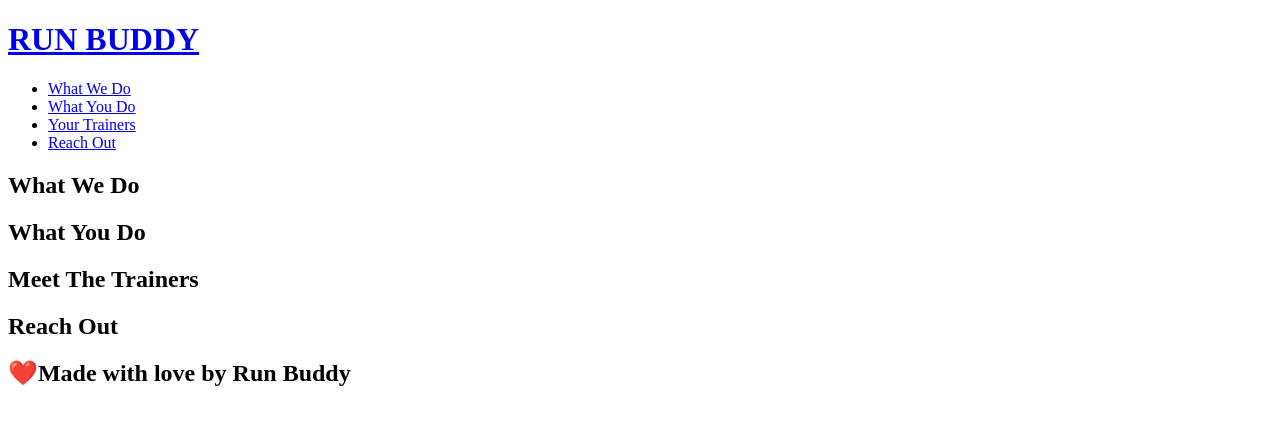
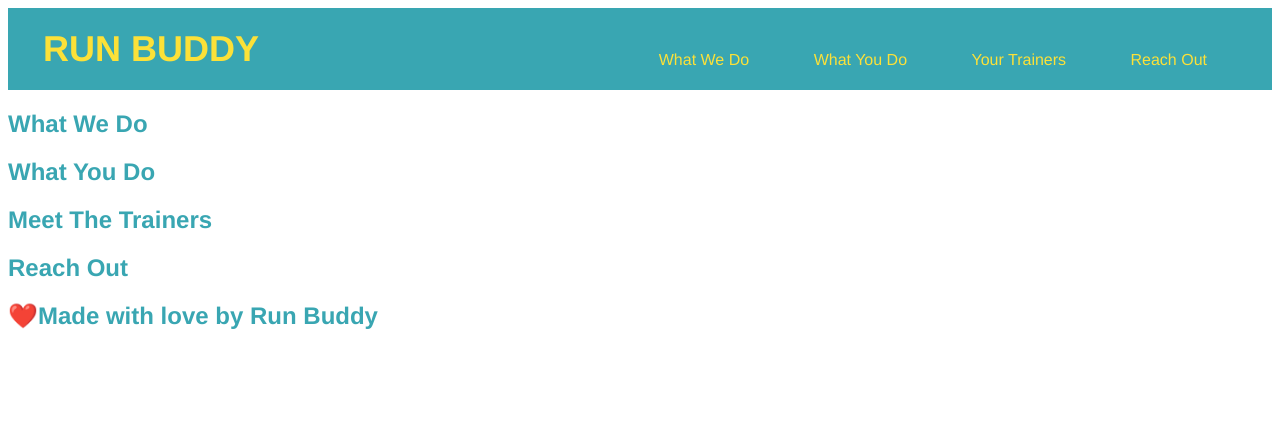
Before and after one commit to ebodabebo/run-buddy, a plain HTML site: page index.html in a window 1280 px wide. Drawn offline with Linux system fonts and the light colour scheme.

Commit message:
CSS Style Sheet Changes

```diff
--- /dev/null
+++ b/assets/css/style.css
@@ -0,0 +1,50 @@
+style.css
+* {
+  margin: 0;
+  padding: 0;
+}
+body {
+  /*more on this crazy alphanumerical value in a minute! */
+  color: #39a6b2;
+  font-family: Helvetica, Arial, sans-serif;
+}
+/* apply styles to <header> */
+header {
+  padding: 20px 35px;
+  background-color: #39a6b2;
+}
+header h1 {
+  font-weight: bold;
+  font-size: 36px;
+  color: #fce138;
+  margin: 0;
+  display: inline;
+}
+
+header a {
+  text-decoration: none;
+  color: #fce138;
+}
+
+header nav {
+  float: right;
+  margin: 7px 0;
+}
+
+header nav ul li {
+  display: inline;
+}
+
+header nav ul li a {
+  margin: 0 30px;
+  font-weight: lighter;
+  font: 22px;
+}
+
+header h1 {
+  font-weight: bold;
+  font-size: 36px;
+  color: #fce138;
+  margin: 0;
+  display: inline;
+}
--- a/index.html
+++ b/index.html
@@ -3,7 +3,8 @@
     <head>
         <meta charset="UTF-8" />
         <title>Run Buddy</title>
-    </head>
+        <link rel="stylesheet" href="assets/css/style.css" />
+     </head>
     <body>
     <!--navigation-->
     <header>
```
